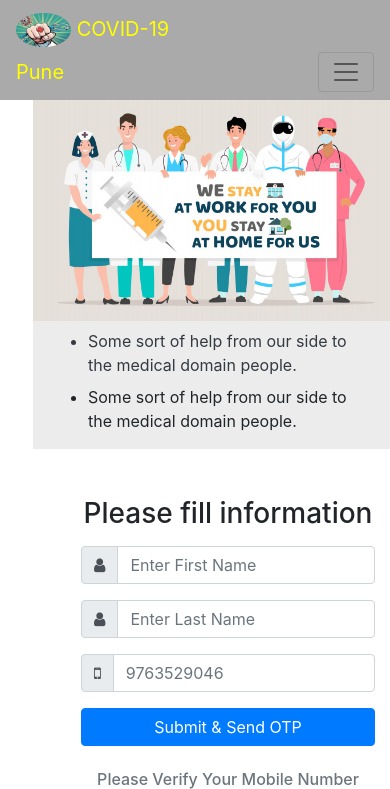
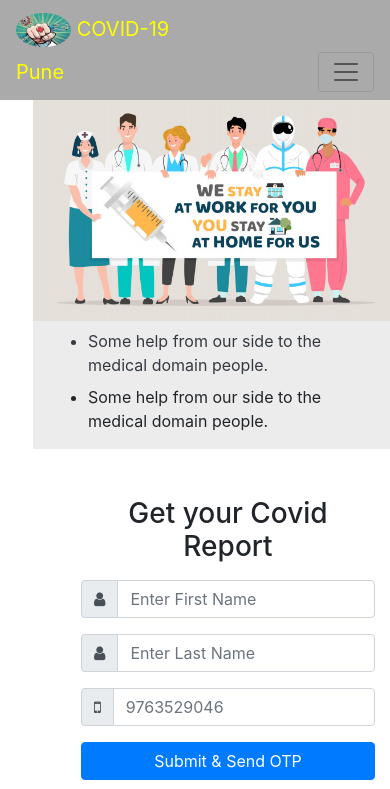
Before and after one commit to vikassrivastava18/COVID-19, a Django app: page / in a window 390 px wide. Shown: the top 789 px of the page. Run offline with Django 3.2, Linux system fonts and the light colour scheme; some libraries are stand-ins or nearby versions.

```diff
--- a/medicovid/covidyoddha/apps.py
+++ b/medicovid/covidyoddha/apps.py
@@ -1,5 +1,4 @@
 from django.apps import AppConfig
-
 
 class CovidyoddhaConfig(AppConfig):
     name = 'covidyoddha'
--- a/medicovid/covidyoddha/templates/covidyoddha/home.html
+++ b/medicovid/covidyoddha/templates/covidyoddha/home.html
@@ -7,16 +7,16 @@
     <div class="row">
         <div class="col-lg-6 ">
             <div class="row ">
-                <div class="col-lg-12  p-0">
+                <div class="col-lg-12 p-0">
                     <img src="/static/images/covid_yoddha_home.jpg" class="img-fluid mt-3" id="wall" width="610px" height="">
                 </div>
                 <div class="col-lg-11" style="background-color: #ECECEC;">
                     <ul>
                         <li class="text-dark my-2">
-                            Some sort of help from our side to the medical domain people.
+                            Some help from our side to the medical domain people.
                         </li>
                         <li>
-                            Some sort of help from our side to the medical domain people.
+                            Some help from our side to the medical domain people.
                         </li>
 
                     </ul>
@@ -49,7 +49,7 @@
                             {% endfor %}
                         </p>
                     {% endif %}
-                    <h3 class="mt-5 mb-3">Please fill information</h3>
+                    <h3 class="mt-5 mb-3">Get your Covid Report</h3>
                     <form method="POST" action="{% url 'covidyoddha-home' %}" autocomplete="off">
                       {% csrf_token %}
                         <div class="form-group">
--- a/medicovid/covidyoddha/views.py
+++ b/medicovid/covidyoddha/views.py
@@ -18,14 +18,16 @@ from django.urls import reverse_lazy
 
 from django.contrib.auth import login, authenticate, logout
 
+
 def home(request):
     if request.method == 'POST':
         request_firstname = request.POST['firstname']
         request_lastname = request.POST['lastname']
         #request_patient_name = request_firstname + ' '+ request_lastname
         request_mobile = request.POST['inputMobile']
-        patient = Patient.objects.filter(patient_mobile=str(request_mobile)) and Patient.objects.filter(Q(patient_first_name__icontains=request_firstname)) and Patient.objects.filter(Q(patient_last_name__icontains=request_lastname)).first()
-        print(patient)
+        patient = Patient.objects.filter(patient_mobile=str(request_mobile)) and\
+                  Patient.objects.filter(Q(patient_first_name__icontains=request_firstname)) and\
+                  Patient.objects.filter(Q(patient_last_name__icontains=request_lastname)).first()
         if patient == None:
             messages.error(request, f'OPPS!, That mobile number is not registered.')
             return render(request, 'covidyoddha/home.html')
@@ -269,6 +271,7 @@ def patient_register(request):
 
     return render(request, 'covidyoddha/patient_register.html')
 
+
 def verify_patient_mobile(request):
     try:
         firstname = request.session['patient_first_name']
@@ -311,6 +314,7 @@ def verify_patient_mobile(request):
 
     return render(request, "covidyoddha/patient_register.html",context)
 
+
 def Logout(request):
     logout(request)
     messages.success(request, 'You have been logged out')
```
Also changed, not shown: medicovid/covidyoddha/forms.py (+18 -1 lines), 4 other files.
